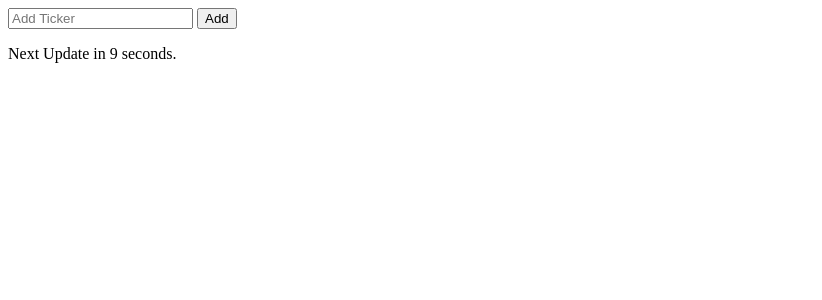
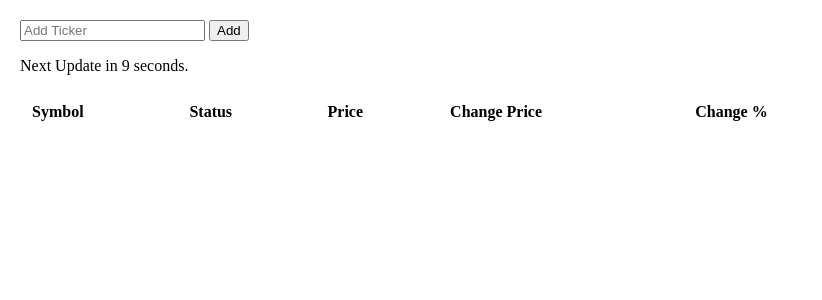
Before and after one commit to raavikau/stock_price_tracker, a Flask app: page / in a window 1280 px wide. Shown: the top 300 px of the page, without its empty margins (0-822 px from the left). Run offline with Flask 3, Linux system fonts and the light colour scheme; lists and menus that the app fills with data are empty.

Commit message:
change data display frid to table

```diff
--- a/static/script.js
+++ b/static/script.js
@@ -17,7 +17,7 @@ function startUpdateCycle() {
 $(document).ready(function(){
 
     tickers.forEach(function(ticker){
-        addTickerToGrid(ticker);
+        addTickerToTable(ticker);
     });
 
     updatePrices();
@@ -28,13 +28,13 @@ $(document).ready(function(){
         if (!tickers.includes(newTicker)) {
             tickers.push(newTicker);
             localStorage.setItem('tickers', JSON.stringify(tickers))
-            addTickerToGrid(newTicker);
+            addTickerToTable(newTicker);
         }
         $('new-ticker').val('');
         updatePrices();
     });
 
-    $('#tickers-grid').on('click', '.remove-btn', function() {
+    $('#tickers-table').on('click', '.remove-btn', function() {
         var tickerToRemove = $(this).data('ticker');
         tickers = tickers.filter(t => t !== tickerToRemove);
         localStorage.setItem('tickers', JSON.stringify(tickers))
@@ -44,15 +44,16 @@ $(document).ready(function(){
     startUpdateCycle();
 });
 
-function addTickerToGrid(ticker) {
-    $('#tickers-grid').append(
-        `<div id="${ticker}" class="stock-box">
-            <h2>${ticker}   <span id="${ticker}-status"></span></h2>
-            <p id="${ticker}-price"></p>
-            <p id="${ticker}-pct"></p>
-            <p id="${ticker}-pct"></p>
-            <button class="remove-btn" data-ticker="${ticker}">Remove</button>
-        </div>`
+function addTickerToTable(ticker) {
+    $('#tickers-table').append(
+        `<tr id="${ticker}">
+            <td>${ticker}</td>
+            <td id="${ticker}-status"></td>
+            <td id="${ticker}-price"></td>
+            <td id="${ticker}-change"></td>
+            <td id="${ticker}-pct"></td>
+            <td><button class="remove-btn" data-ticker="${ticker}">Remove</button></td>
+        </tr>`
     )
 }
 
@@ -65,6 +66,7 @@ function updatePrices(){
             contentType: 'application/json; charset=utf-8',
             dataType: 'json',
             success: function(data) {
+                var changePrice = data.currentPrice - data.openPrice
                 var changePercent = ((data.currentPrice - data.openPrice) / data.openPrice) * 100;
                 var colorClass;
                 if (changePercent <= -2) {
@@ -80,6 +82,7 @@ function updatePrices(){
                 }
 
                 $(`#${ticker}-price`).text(`$${data.currentPrice.toFixed(2)}`);
+                $(`#${ticker}-change`).text(`$ ${changePrice.toFixed(2)}`);
                 $(`#${ticker}-pct`).text(`${changePercent.toFixed(2)}%`);
                 $(`#${ticker}-price`).removeClass('dark-red red gray green dark-green').addClass(colorClass);
                 $(`#${ticker}-pct`).removeClass('dark-red red gray green dark-green').addClass(colorClass);
@@ -93,7 +96,7 @@ function updatePrices(){
                     $(`#${ticker}-status`).text(`${'🔺'}`);
                 } else {
                     flashClass = 'gray-flash';
-                    $(`#${ticker}-status`).text(`${'⚖️'}`);
+                    $(`#${ticker}-status`).text('⚖️');
                 }
                 lastPrices[ticker] = data.currentPrice;
 
--- a/static/style.css
+++ b/static/style.css
@@ -1,19 +1,6 @@
-#tickers-grid {
-    display: flex;
-    flex-wrap: wrap;
+body {
+ margin: 20px;
 }
-
-.stock-box {
-    width: 200px;
-    height: 200px;
-    border: 1px solid #333;
-    margin: 10px;
-    padding: 10px;
-    color: black;
-    transition: background-color 0.5s;
-    background: #eee;
-}
-
 .dark-red {
     color: #880000;
 }
@@ -48,3 +35,25 @@
     transition: background-color 1s;
     background-color: #ccc !important;
 }
+
+#tickers-table {
+    width: 70%;
+}
+
+th {
+    padding: 10px;
+    text-align: left;
+}
+
+tr:hover {
+    background-color: #ddd;
+}
+
+td {
+    padding: 10px;
+    border-bottom: 1px solid #ddd;
+}
+
+td:first-child {
+    font-weight: bold;
+}
--- a/templates/index.html
+++ b/templates/index.html
@@ -14,5 +14,16 @@
         </form>
         <p id="timer">Next Update in <span id="counter"></span> seconds.</p>
         <div id="tickers-grid"></div>
+        <table id="tickers-table">
+            <thead>
+                <tr>
+                    <th>Symbol</th>
+                    <th>Status</th>
+                    <th>Price</th>
+                    <th>Change Price</th>
+                    <th>Change %</th>
+                </tr>
+            </thead>
+        </table>
     </body>
 </html>
```
